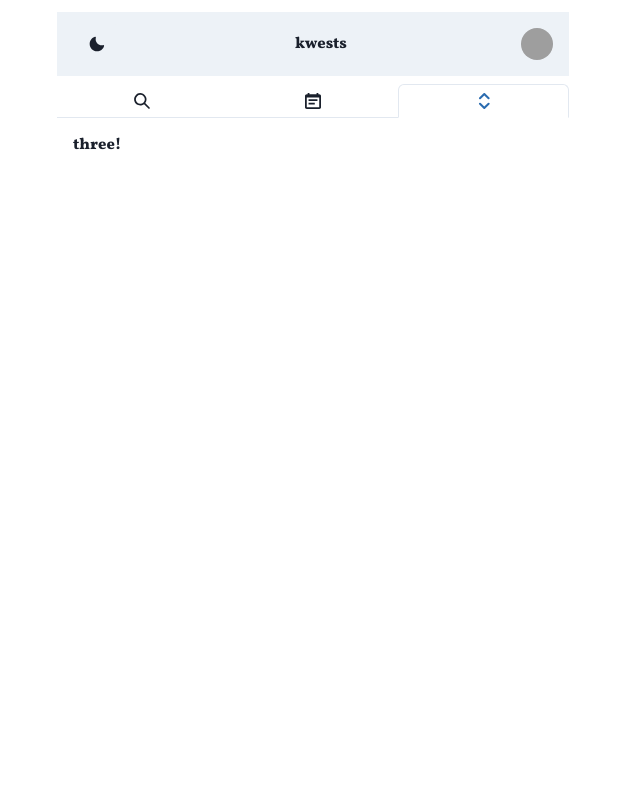
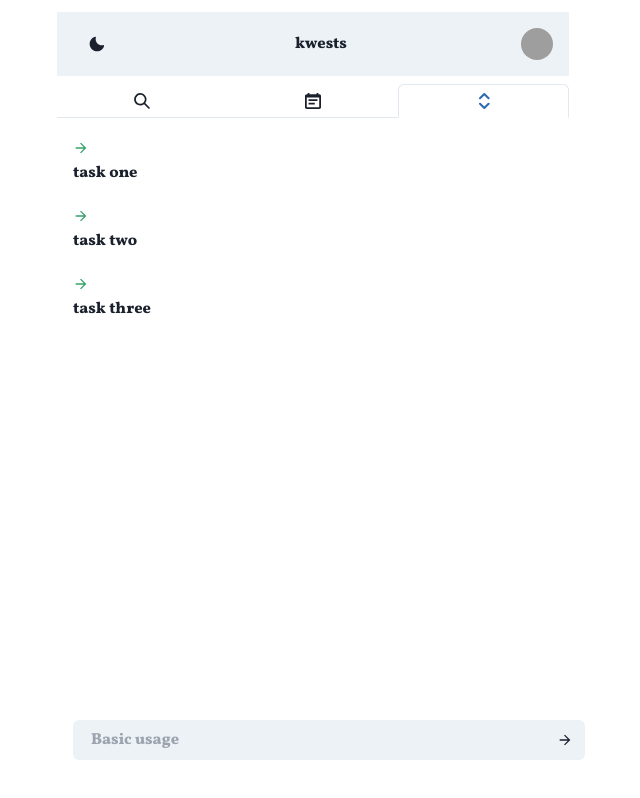
Before and after one commit to shubhxms/kwests, a Next.js app: page / in a window 1280 px wide. Both pictures are taken after a click on the tab 810 px from the left and 101 px from the top of the page. Shown: the whole page, without its empty margins (327-967 px from the left). Built offline with nearby package versions, Linux system fonts and the light colour scheme; no server answers; grey boxes are pictures that could not be loaded.

Commit message:
userpage ui

```diff
--- a/components/InputBox.jsx
+++ b/components/InputBox.jsx
@@ -4,9 +4,9 @@ import { ArrowForwardIcon } from "@chakra-ui/icons";
 
 function InputBox() {
   return (
-    <div className="fixed bottom-10">
+    <div className="fixed bottom-10 w-2/5">
       <InputGroup>
-        <Input placeholder="Basic usage" />
+        <Input placeholder="Basic usage" variant='filled'/>
         <InputRightElement>
           <ArrowForwardIcon/>
         </InputRightElement>
--- a/components/LoggedIn.jsx
+++ b/components/LoggedIn.jsx
@@ -3,6 +3,7 @@ import { Tabs, TabList, TabPanels, Tab, TabPanel } from "@chakra-ui/react";
 import { SearchIcon, CalendarIcon, ArrowUpDownIcon } from "@chakra-ui/icons";
 import TodayList from "./TodayList";
 import InputBox from "./InputBox";
+import UserPage from "./UserPage";
 
 function LoggedIn() {
   return (
@@ -27,7 +28,7 @@ function LoggedIn() {
             <TodayList />
           </TabPanel>
           <TabPanel>
-            <p>three!</p>
+              <UserPage/>
           </TabPanel>
         </TabPanels>
       </Tabs>
--- a/components/TodayList.jsx
+++ b/components/TodayList.jsx
@@ -1,4 +1,4 @@
-import React from "react";
+import React, {useState} from "react";
 import {
   List,
   ListItem,
@@ -11,7 +11,15 @@ import {
 import { MdCheckCircle, MdSettings } from "@chakra-ui/icons";
 import QuestCard from "./QuestCard";
 
+const getQuests = () => {
+
+}
+
 function TodayList() {
+
+  const quests = [{}]
+
+
   return (
     <div>
       <List spacing={5}>
@@ -24,7 +32,11 @@ function TodayList() {
         <ListItem>
           <QuestCard id="3" questTitle="title" questType="type" />
         </ListItem>
-
+        <ListItem>
+          <QuestCard id="3" questTitle="title" questType="type" />
+        </ListItem>        <ListItem>
+          <QuestCard id="3" questTitle="title" questType="type" />
+        </ListItem>
       </List>
     </div>
   );
--- /dev/null
+++ b/components/UserPage.jsx
@@ -0,0 +1,81 @@
+import React, { useState } from 'react'
+import {
+    List,
+    ListItem,
+    ListIcon,
+    OrderedList,
+    UnorderedList,
+    InputGroup, Input, InputRightElement, FormControl, Editable,
+    EditableInput,
+    EditableTextarea,
+    EditablePreview,
+    useEditableControls,
+    Flex,
+    ButtonGroup,
+    IconButton
+} from '@chakra-ui/react'
+
+import { CheckIcon, DeleteIcon, EditIcon, CloseIcon, ArrowForwardIcon } from '@chakra-ui/icons'
+
+
+const handleFormEnter = (items, setItems, newQ, setNewQ) => {
+    console.log(newQ)
+    let newItems = [...items]
+    newItems.push({key: [Object.keys(items).length + 1], value: newQ})
+    setItems(newItems)
+    setNewQ('')
+}
+
+
+
+
+
+function UserPage(props) {
+
+    const [items, setItems] = useState([
+        {key: 1, value: "task one"},
+        {key: 2, value: "task two"},
+        {key: 3, value: "task three"}
+    ])
+    const [newQ, setNewQ] = useState('')
+
+    return (
+        <div>
+            <List spacing={3}>
+
+            {
+                items.map(i =>
+                    (
+                        <ListItem key={i['key']}>
+                            <ListIcon as={ArrowForwardIcon} color='green.500' />
+                            <Editable defaultValue={i['value']}>
+                                <EditablePreview />
+                                <EditableTextarea />
+                            </Editable>
+                        </ListItem>
+                    ))
+            }
+
+            </List>
+
+            <div className="fixed bottom-10 w-2/5">
+                <form onSubmit={e => {
+                    e.preventDefault()
+                    handleFormEnter(items, setItems, newQ, setNewQ)}}>
+                    <FormControl>
+                        <InputGroup>
+                            <Input placeholder="Basic usage" variant='filled' onChange={e => setNewQ(e?.target?.value)} value={newQ} />
+                            <InputRightElement onClick={() => handleFormEnter(items, setItems, newQ, setNewQ)}>
+                                <ArrowForwardIcon />
+                            </InputRightElement>
+                        </InputGroup>
+                    </FormControl>
+                </form>
+
+
+            </div>
+        </div>
+    )
+}
+
+export default UserPage
--- a/pages/_app.js
+++ b/pages/_app.js
@@ -6,7 +6,7 @@ export default function App({ Component,   pageProps: { session, ...pageProps }}
   return (
     <SessionProvider session={session}>
         <ChakraProvider>
-           <Component {...pageProps} />
+           <Component {...pageProps} suppressHydrationWarning/>
         </ChakraProvider>
     </SessionProvider>
   )
```
